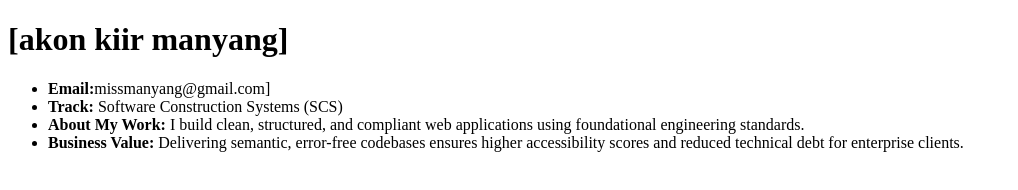
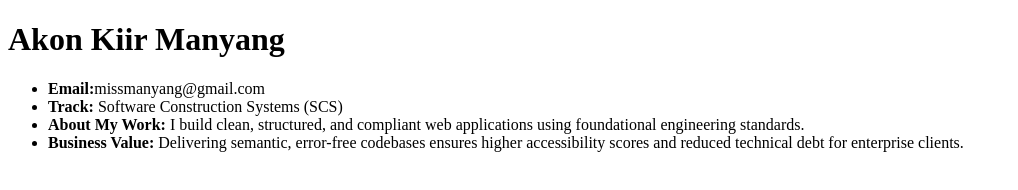
Before and after one commit to akonkiir-manyang123/Bio-page, a plain HTML site: page index.html in a window 1280 px wide. Shown: the whole page, without its empty margins (0-1018 px from the left). Drawn offline with Linux system fonts and the light colour scheme.

Commit message:
adding index.html file

```diff
--- a/index.html
+++ b/index.html
@@ -2,16 +2,16 @@
 <html lang="en">
 <head>
     <meta charset="UTF-8">
-    <title>akon kiir | SCS</title>
+    <title>Akon Kiir Manyang| SCS</title>
 </head>
 <body>
 
     <!-- Fact 1: Heading (Name) -->
-    <h1>[akon kiir manyang]</h1>
+    <h1>Akon Kiir Manyang</h1>
 
     <ul>
         <!-- Fact 2: Professional Email -->
-        <li><strong>Email:</strong>missmanyang@gmail.com]</li>
+        <li><strong>Email:</strong>missmanyang@gmail.com</li>
 
         <!-- Fact 3: Track Named -->
         <li><strong>Track:</strong> Software Construction Systems (SCS)</li>
```
